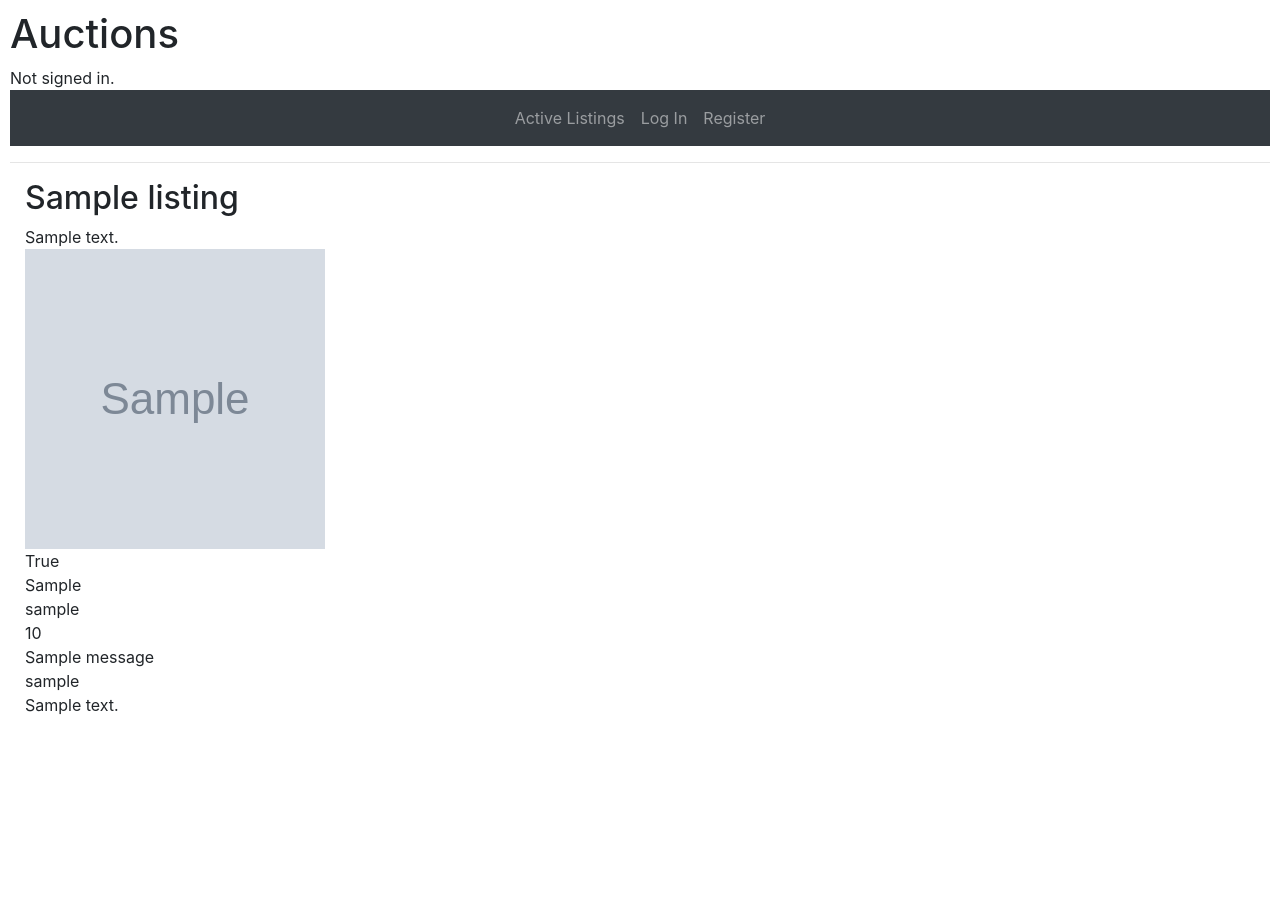
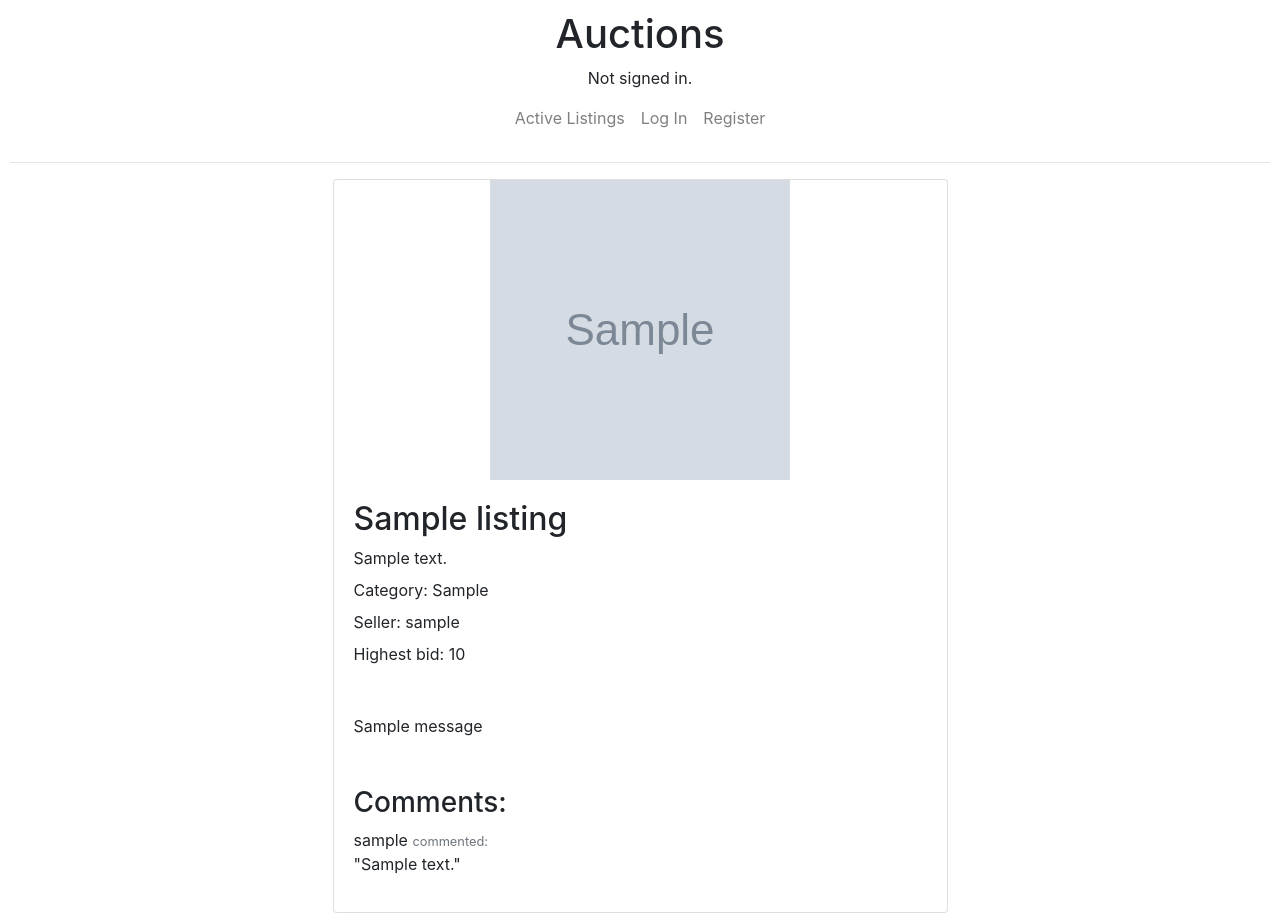
Before and after one commit to akonopkaa/commerce, a Django app: page /view_listing/1 in a window 1280 px wide. Before the commit the page ends 715 px from the top, so only its background shows below. Run offline with Django 3.2, Linux system fonts and the light colour scheme; tables that the repository leaves empty hold one stand-in row (values such as "Sample post"); grey boxes marked "Sample" are stand-in pictures; one stand-in notice (Sample message) is shown; some libraries are stand-ins or nearby versions.

Commit message:
Added styles

```diff
--- a/auctions/static/auctions/styles.css
+++ b/auctions/static/auctions/styles.css
@@ -2,7 +2,7 @@ body {
     padding: 10px;
 }
 
-.card-product .img-wrap {
+.img-wrap {
     border-radius: 3px 3px 0 0;
     overflow: hidden;
     position: relative;
@@ -10,7 +10,7 @@ body {
     text-align: center;
 }
 
-.card-product .img-wrap img {
+img {
     max-height: 100%;
     max-width: 100%;
     object-fit: cover;
--- a/auctions/templates/auctions/layout.html
+++ b/auctions/templates/auctions/layout.html
@@ -11,15 +11,15 @@
 </head>
 
 <body>
-    <h1>Auctions</h1>
-    <div>
+    <h1 class="text-center">Auctions</h1>
+    <div class="text-center">
         {% if user.is_authenticated %}
         Signed in as <strong>{{ user.username }}</strong>.
         {% else %}
         Not signed in.
         {% endif %}
     </div>
-    <nav class="navbar navbar-expand-lg navbar-dark bg-dark">
+    <nav class="navbar navbar-expand-lg navbar-light bg-white">
         <div class="collapse navbar-collapse justify-content-md-center">
             <ul class="navbar-nav">
                 <li class="nav-item">
--- a/auctions/templates/auctions/view_listing.html
+++ b/auctions/templates/auctions/view_listing.html
@@ -1,44 +1,40 @@
 {% extends "auctions/layout.html" %}
 
 {% block body %}
-<div>
-    <div>
-        <h2>
-            {{ listing.title }}
-        </h2>
-        <div>
-            {{ listing.description }}
-        </div>
-        <div>
+<div class="card w-50 mx-auto">
+    <div class="card-img-top d-flex justify-content-center">
         {% if listing.image %}
         <img src="{{ listing.image.url }}" width="300" height="300">
         {% else %}
         <img src="/media/uploads/no_image_available.jpg" width="300" height="300">
         {% endif %}
     </div>
-        <div>
-            {{ listing.is_active }}
+    <div class="card-body">
+        <h2 class="card-title mb-2">
+            {{ listing.title }}
+        </h2>
+        <div class="card-text mb-2">
+            {{ listing.description }}
         </div>
-        <div>
-            {{ listing.category }}
+        <div class="mb-2">
+            Category: {{ listing.category }}
         </div>
-        <div>
-            {{ listing.seller }}
+        <div class="mb-2">
+            Seller: {{ listing.seller }}
         </div>
-        <div>
-            {{ listing.bid_listing.last.price }}
-        </div>
+        <div class="mb-2">
+            Highest bid: {{ listing.bid_listing.last.price }}
         </div>
         {% if user.is_authenticated %}
-    <div>
+        <div class="mb-2">
             <form action="{% url 'change_watchlist' listing.id %}" method="POST">
                 {% csrf_token %}
                 {% if in_watchlist %}
-            <button type="submit" name="change_watchlist">
+                <button class="btn btn-primary" type="submit" name="change_watchlist">
                     Remove from Watchlist
                 </button>
                 {% else %}
-            <button type="submit" name="change_watchlist">
+                <button class="btn btn-primary" type="submit" name="change_watchlist">
                     Add to Watchlist
                 </button>
                 {% endif %}
@@ -46,61 +42,62 @@
         </div>
         {% if listing.is_active %}
         {% if user != listing.seller %}
-    <div>
+        <div class="mb-2">
             <form action="{% url 'bid' listing.id%}" method="POST">
                 {% csrf_token %}
                 {{ bid_form }}
-            <input type="submit">
+                <input class="btn btn-primary" type="submit">
             </form>
         </div>
         {% else %}
-    <div>
+        <div class="mb-2">
             <form action="{% url 'close_listing' listing.id %}" method="POST">
                 {% csrf_token %}
-            <button type="submit" name="close_listing">
+                <button class="btn btn-primary" type="submit" name="close_listing">
                     Close listing
                 </button>
             </form>
         </div>
         {% endif %}
-    <div>
+        {% endif %}
+        {% endif %}
+    </div>
+    {% if user.is_authenticated %}
+    <div class="card-body form-group w-50 mb-2">
         <form action="{% url 'comment' listing.id%}" method="POST">
             {% csrf_token %}
             {{ comment_form }}
-            <input type="submit">
+            <input class="btn btn-primary" type="submit">
         </form>
     </div>
     {% endif %}
-    {% endif %}
     {% if messages %}
-    <div>
+    <div class="card-body mb-2">
         {% for message in messages %}
         <div>
             {{ message }}
         </div>
+        {% endfor %}
+    </div>
+    {% endif %}
+    <div class="card-body mb-2">
+        <h3>
+            Comments:
+        </h3>
+        {% for comment in comments %}
+        <div class="mb-2">
+            <div>
+                {{ comment.user.username }} <small class="text-muted">commented:</small>
+            </div>
+            <div class="mb-2">
+                "{{ comment.comment }}"
+            </div>
+        </div>
         {% empty %}
-        <div>
+        <div class="mb-2">
+            No comments yet.
         </div>
         {% endfor %}
     </div>
-    {% endif %}
-    <div>
-        {% for comment in comments %}
-        <div>
-            <div>
-                {{ comment.user.username }}
-            </div>
-            <div>
-                {{ comment.comment }}
-            </div>
-            {% empty %}
-            <div>
-            </div>
-            <div>
-                No comments yet.
-            </div>
-        </div>
-        {% endfor %}
 </div>
 {% endblock %}
-</div>
--- a/auctions/views.py
+++ b/auctions/views.py
@@ -13,11 +13,33 @@ from django.shortcuts import get_object_or_404
 from django.contrib import messages
 
 class CreateListingForm(ModelForm):
-    price = forms.IntegerField()
+    price = forms.IntegerField(
+        widget = forms.NumberInput(attrs={
+            'class': 'form-control mb-3',
+            'placeholder': 'Starting Bid'
+        })
+    )
 
     class Meta:
         model = Listing
         fields = ["title", "description", "image", "category", "price"]
+        widgets = {
+            'title': forms.TextInput(attrs={
+                'class': 'form-control mb-3',
+                'placeholder': 'Enter Title'
+            }),
+            'description': forms.Textarea(attrs={
+                'class': 'form-control mb-3',
+                'placeholder': 'Enter Description',
+                'rows': 3
+            }),
+            'image': forms.FileInput(attrs={
+                'class': 'form-control-file mb-3'
+            }),
+            'category': forms.Select(attrs={
+                'class': 'form-control mb-3'
+            })
+        }
 
 class BidForm(ModelForm):
     class Meta:
@@ -28,6 +50,12 @@ class CommentForm(ModelForm):
     class Meta:
         model = Comment
         fields = ["comment"]
+        widgets = {
+            'comment': forms.TextInput(attrs={
+                'class': 'form-control mb-2',
+                'placeholder': 'Comment'
+            })
+        }
 
 def index(request):
     return render(request, "auctions/index.html", {
```
Also changed, not shown: auctions/templates/auctions/categories.html (+10 -12 lines), auctions/templates/auctions/create_listing.html (+10 -6 lines), auctions/templates/auctions/index.html (+5 -5 lines), auctions/templates/auctions/login.html (+10 -10 lines), auctions/templates/auctions/register.html (+12 -12 lines). Lines whose indentation alone changed are shown as unchanged.
